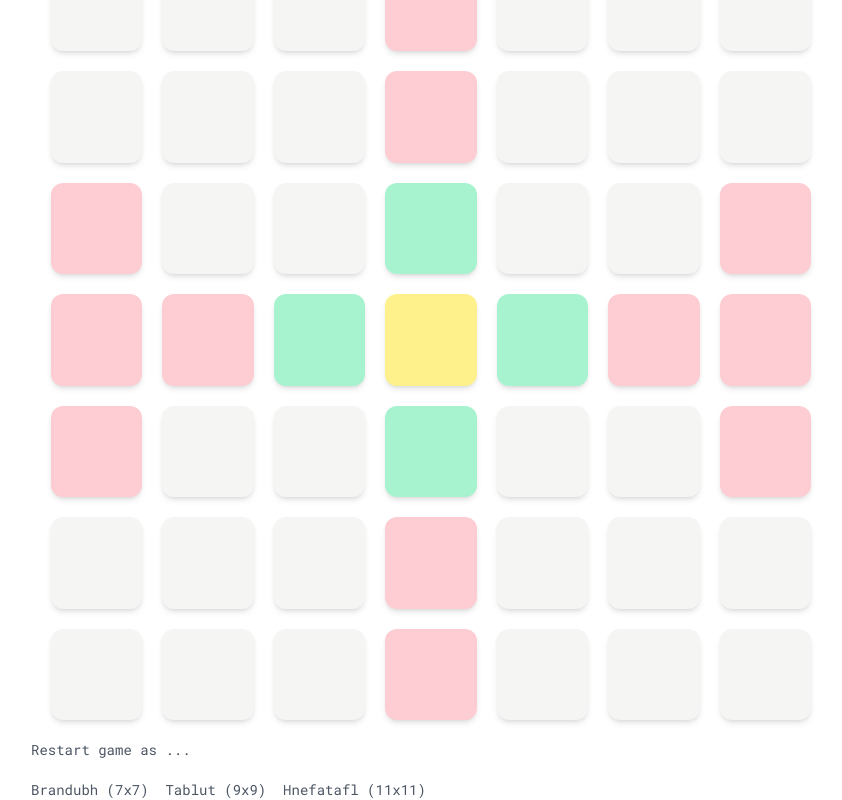
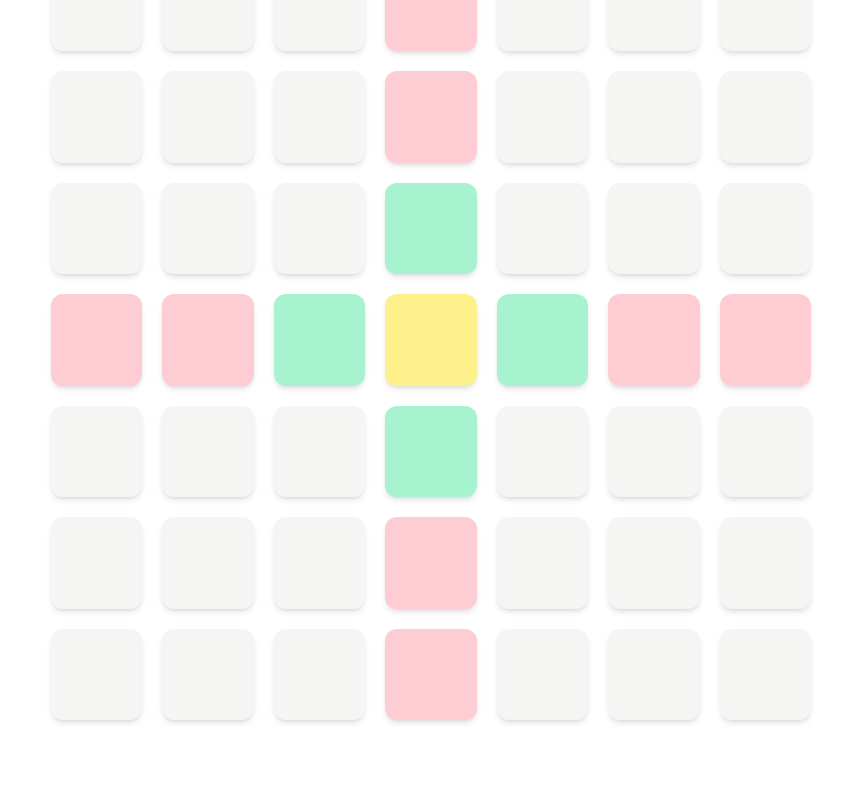
Before and after one commit to juliendy/hnefatafl, a Next.js app: page / in a window 1280 px wide. Shown: the part 160-960 px from the top of the page, without its empty margins (209-1051 px from the left). After the commit the page ends 900 px from the top, so only its background shows below. Built offline with nearby package versions, Linux system fonts and the light colour scheme; a web font is replaced by a local one.

Commit message:
feat: better game menu finished

```diff
--- a/components/game.tsx
+++ b/components/game.tsx
@@ -1,4 +1,5 @@
 import Board from "../components/board";
+import Menu from "../components/menu";
 import { useEffect, useState } from "react";
 import { isValidMove } from "../lib/moveValidity";
 import { defaultStones, tablut, hnefatafl, brandubh } from "../lib/initialSetup";
@@ -13,6 +14,7 @@ export default function Game(props: { setBgColor: Function }) {
     const [validPathInSelection, setValidPathInSelection] = useState(false);
     const [whichTeamIsOn, setWhichTeamIsOn] = useState(2);
     const [winnerTeam, setWinnerTeam] = useState<number | null>(null);
+    const [showMenu, setShowMenu] = useState(false)
 
     const myteam = [1, 2];
 
@@ -126,6 +128,16 @@ export default function Game(props: { setBgColor: Function }) {
 
     return (
         <>
+            <Menu
+                showMenu={showMenu}
+                setShowMenu={setShowMenu}
+                restartGame={restartGame}
+            />
+            <div className="text-6xl text-center pt-5">
+                <a href="#" onClick={() => setShowMenu(true)}>
+                    hnefatafl
+                </a>
+            </div>
             <div className="grid place-content-center mt-5">
                 <div
                     className="aspect-square
@@ -146,25 +158,6 @@ export default function Game(props: { setBgColor: Function }) {
                         whichTeamIsOn={whichTeamIsOn}
                     />
                 </div>
-                <div
-                    className="text-sm text-gray-600 "
-                    style={{ fontFamily: "Roboto Mono" }}
-                >
-                    Restart game as ...
-                    <br />
-                    <br />
-                    <a href="#" onClick={() => restartGame(brandubh)}>
-                        Brandubh (7x7)
-                    </a>{" "}
-                    &nbsp;
-                    <a href="#" onClick={() => restartGame(tablut)}>
-                        Tablut (9x9)
-                    </a>{" "}
-                    &nbsp;
-                    <a href="#" onClick={() => restartGame(hnefatafl)}>
-                        Hnefatafl (11x11)
-                    </a>
-                </div>
             </div>
             <div
                 className={
@@ -180,9 +173,7 @@ export default function Game(props: { setBgColor: Function }) {
                 }
             >
                 <div className="grid place-content-center h-full w-full text-6xl text-center">
-                    <p>
-                        {winnerTeam == 2 ? "RED" : "GREEN"} has won!
-                    </p>
+                    <p>{winnerTeam == 2 ? "RED" : "GREEN"} has won!</p>
                     <p className="my-20">
                         <a href="#" onClick={() => restartGame(defaultStones)}>
                             Restart game
--- /dev/null
+++ b/components/menu.tsx
@@ -0,0 +1,55 @@
+import { tablut, hnefatafl, brandubh, ardri } from "../lib/initialSetup";
+
+export default function Menu(props: {
+    restartGame: Function;
+    showMenu: boolean;
+    setShowMenu: Function;
+}) {
+    const newGame = (stones: number[][]) => {
+        props.restartGame(stones);
+        props.setShowMenu(false);
+    };
+    return (
+        <div
+            className={
+                (props.showMenu ? "" : "hidden ") +
+                `
+            bg-gray-200
+            bg-opacity-20
+            fixed top-0 right-0 left-0 bottom-0
+            w-screen h-screen
+            backdrop-blur-md
+            z-50
+            `
+            }
+        >
+            <div className="grid place-content-center w-full h-full text-6xl text-center rounded-2xl">
+                <div className="bg-white p-10 rounded-3xl bg-opacity-50">
+                    <div className="text-6xl text-center pb-5">hnefatafl</div>
+                    <div
+                        className="text-3xl text-left"
+                        style={{ fontFamily: "Roboto Mono" }}
+                    >
+                        Restart game as ...
+                        <br />
+                        <a href="#" onClick={() => newGame(brandubh)}>
+                            - Brandubh (7x7)
+                        </a>
+                        <br />
+                        <a href="#" onClick={() => newGame(ardri)}>
+                            - Ard Ri (7x7)
+                        </a>
+                        <br />
+                        <a href="#" onClick={() => newGame(tablut)}>
+                            - Tablut (9x9)
+                        </a>
+                        <br />
+                        <a href="#" onClick={() => newGame(hnefatafl)}>
+                            - Hnefatafl (11x11)
+                        </a>
+                    </div>
+                </div>
+            </div>
+        </div>
+    );
+}
--- a/lib/initialSetup.tsx
+++ b/lib/initialSetup.tsx
@@ -27,11 +27,22 @@ export const tablut = [
 export const brandubh = [
     [0, 0, 0, 2, 0, 0, 0],
     [0, 0, 0, 2, 0, 0, 0],
-    [2, 0, 0, 1, 0, 0, 2],
+    [0, 0, 0, 1, 0, 0, 0],
     [2, 2, 1, 3, 1, 2, 2],
-    [2, 0, 0, 1, 0, 0, 2],
+    [0, 0, 0, 1, 0, 0, 0],
     [0, 0, 0, 2, 0, 0, 0],
     [0, 0, 0, 2, 0, 0, 0],
 ];
 
+
+export const ardri = [
+    [0, 0, 2, 2, 2, 0, 0],
+    [0, 0, 0, 2, 0, 0, 0],
+    [2, 0, 1, 1, 1, 0, 2],
+    [2, 2, 1, 3, 1, 2, 2],
+    [2, 0, 1, 1, 1, 0, 2],
+    [0, 0, 0, 2, 0, 0, 0],
+    [0, 0, 2, 2, 2, 0, 0],
+];
+
 export const defaultStones = brandubh;
--- a/pages/index.tsx
+++ b/pages/index.tsx
@@ -13,7 +13,6 @@ const Home: NextPage = () => {
                 <title>hnefatafl</title>
             </Head>
             <div className={classNames}>
-                <div className="text-6xl text-center pt-5">hnefatafl</div>
                 <Game setBgColor={setBgColor} />
             </div>
         </>
```
